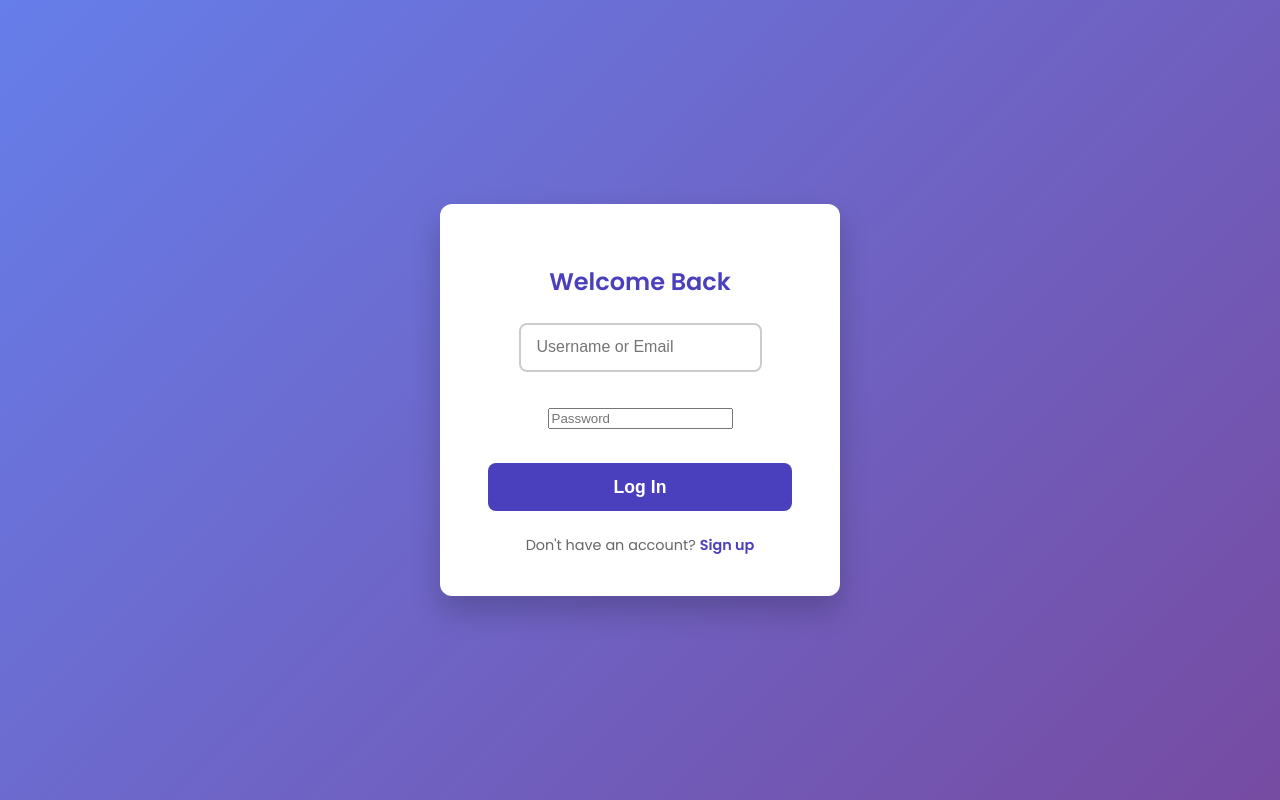
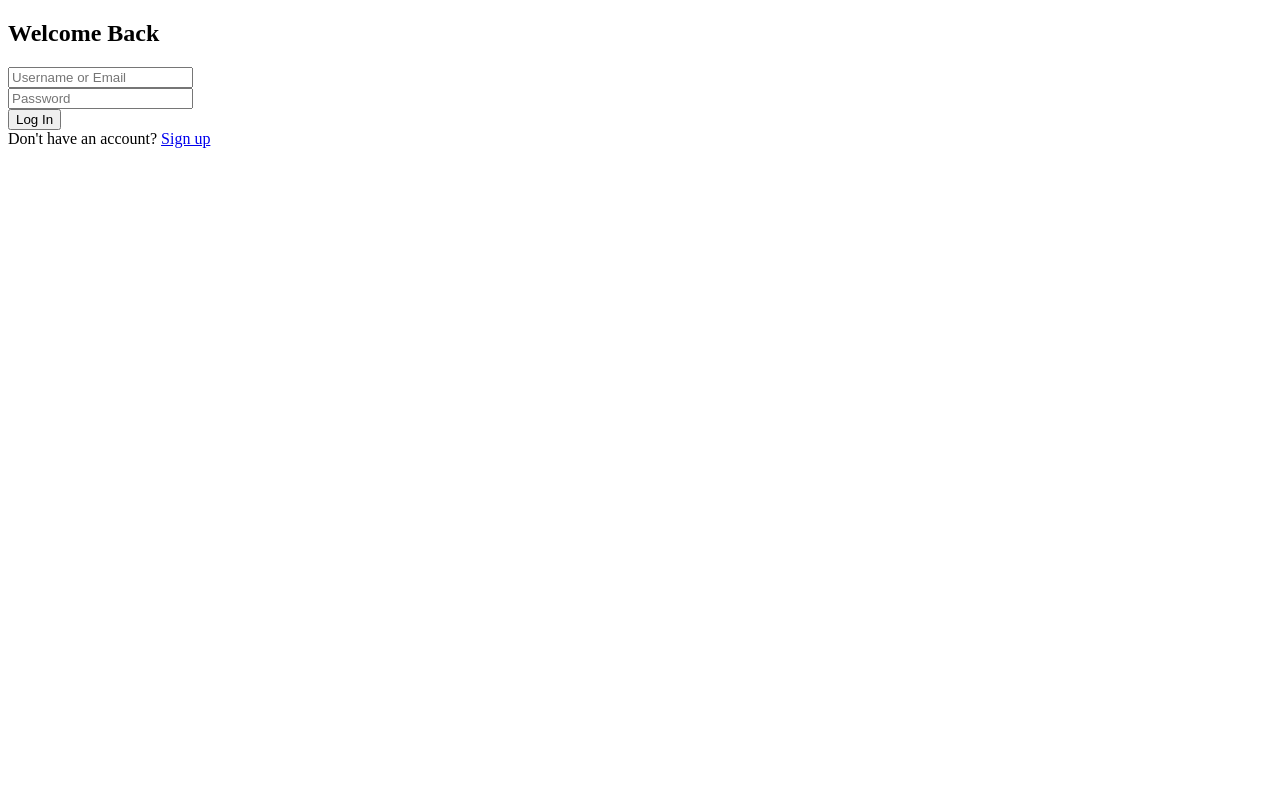
Before and after one commit to Mrprofuture/dendon, a plain HTML site: page index.html in a window 1280 px wide. Drawn offline with Linux system fonts and the light colour scheme.

Commit message:
Update index.html

```diff
--- a/index.html
+++ b/index.html
@@ -5,89 +5,7 @@
   <meta name="viewport" content="width=device-width, initial-scale=1" />
   <title>Login Page</title>
   <style>
-    /* CSS */
-    @import url('https://fonts.googleapis.com/css2?family=Poppins:wght@400;600&display=swap');
-    * {
-      box-sizing: border-box;
-    }
-    body {
-      margin: 0;
-      font-family: 'Poppins', sans-serif;
-      background: linear-gradient(135deg, #667eea, #764ba2);
-      height: 100vh;
-      display: flex;
-      justify-content: center;
-      align-items: center;
-      color: #333;
-    }
-    .login-container {
-      background: white;
-      padding: 2.5rem 3rem;
-      border-radius: 12px;
-      box-shadow: 0 15px 30px rgba(0,0,0,0.2);
-      width: 100%;
-      max-width: 400px;
-      text-align: center;
-    }
-    .login-container h2 {
-      margin-bottom: 1.5rem;
-      font-weight: 600;
-      color: #4a3fbc;
-    }
-    form {
-      display: flex;
-      flex-direction: column;
-      gap: 1.25rem;
-    }
-    input[type="text"],
-    input[type="password"] {
-      padding: 0.85rem 1rem;
-      border: 2px solid #ccc;
-      border-radius: 8px;
-      font-size: 1rem;
-      transition: border-color 0.3s ease;
-    }
-    input[type="text"]:focus,
-    input[type="password"]:focus {
-      border-color: #4a3fbc;
-      outline: none;
-      box-shadow: 0 0 8px #7b68ee88;
-    }
-    button {
-      background-color: #4a3fbc;
-      color: white;
-      padding: 0.85rem 1rem;
-      border: none;
-      border-radius: 8px;
-      font-weight: 600;
-      cursor: pointer;
-      font-size: 1.1rem;
-      transition: background-color 0.3s ease;
-    }
-    button:hover {
-      background-color: #6859d1;
-    }
-    .error {
-      color: #e03e3e;
-      font-size: 0.9rem;
-      height: 1.2em;
-      margin-top: -0.75rem;
-      margin-bottom: 0.5rem;
-      text-align: left;
-    }
-    .footer-text {
-      margin-top: 1.5rem;
-      font-size: 0.9rem;
-      color: #666;
-    }
-    .footer-text a {
-      color: #4a3fbc;
-      text-decoration: none;
-      font-weight: 600;
-    }
-    .footer-text a:hover {
-      text-decoration: underline;
-    }
+
   </style>
 </head>
 <body>
@@ -100,7 +18,7 @@
         <div class="error" id="usernameError"></div>
       </div>
       <div>
-        <input type="Ayush@123" id="Ayush@123" name="Ayush@123" placeholder="Password" aria-label="Password" required minlength="6" />
+        <input type="Password" id="Password" name="Password" placeholder="Password" aria-label="Password" required minlength="6" />
         <div class="error" id="passwordError"></div>
       </div>
       <button type="submit">Log In</button>
```
